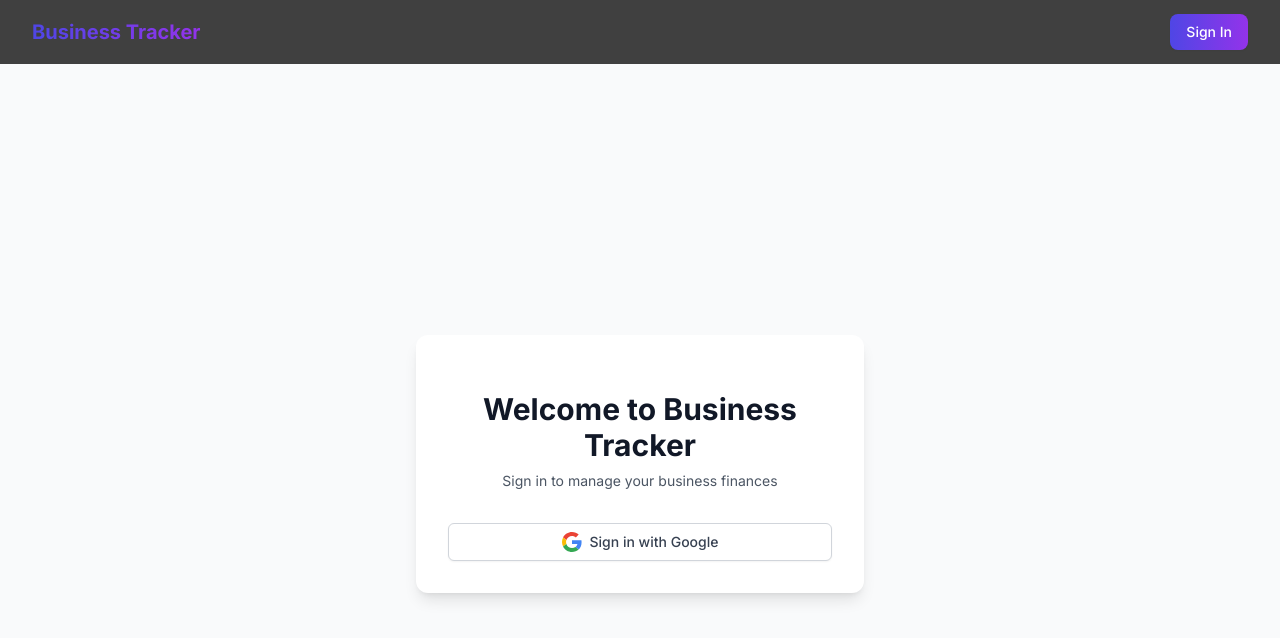
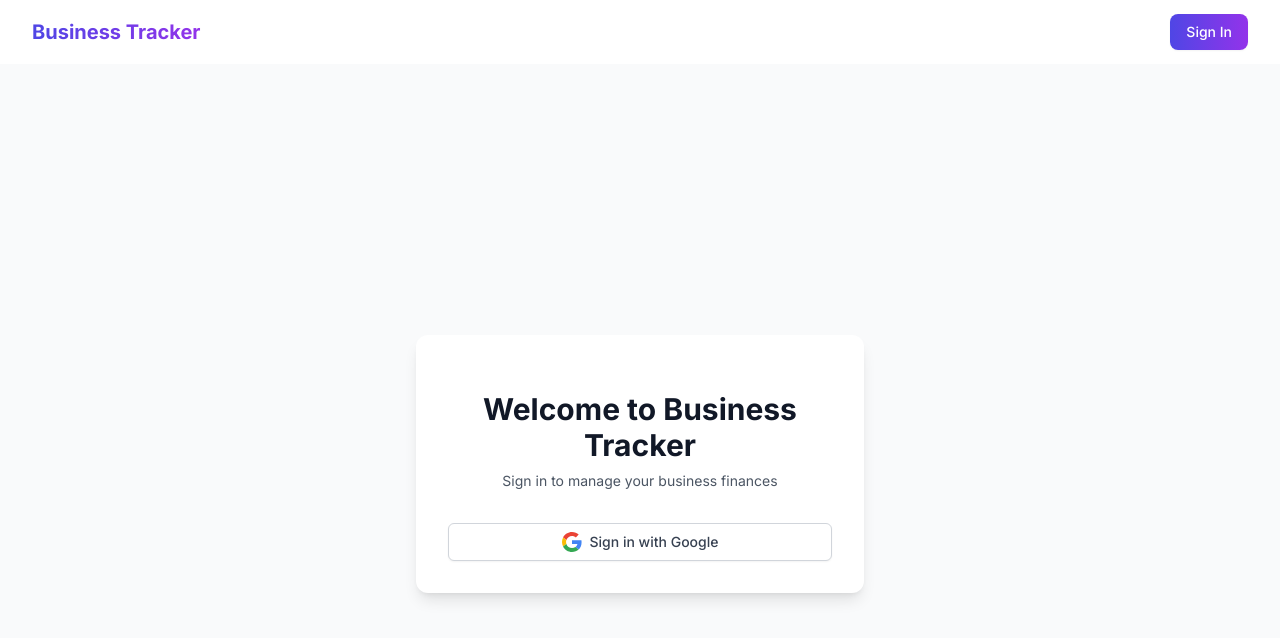
Before and after one commit to AlejandroCosta02/trackerbusiness, a Next.js app: page /auth/signin in a window 1280 px wide. Shown: the top 638 px of the page. Built offline with nearby package versions, Linux system fonts and the light colour scheme; no server answers.

Commit message:
Remove all background styles from navbar on homepage

```diff
--- a/src/components/navigation/Navbar.tsx
+++ b/src/components/navigation/Navbar.tsx
@@ -11,7 +11,7 @@ export function Navbar() {
 
   return (
     <nav className={`fixed top-0 left-0 right-0 transition-all duration-300 ${
-      isHomePage ? '' : 'bg-[#111111]/80 backdrop-blur-md'
+      isHomePage ? '' : 'bg-transparent backdrop-blur-md'
     }`}>
       <div className="max-w-7xl mx-auto px-4 sm:px-6 lg:px-8">
         <div className="flex justify-between h-16">
```
